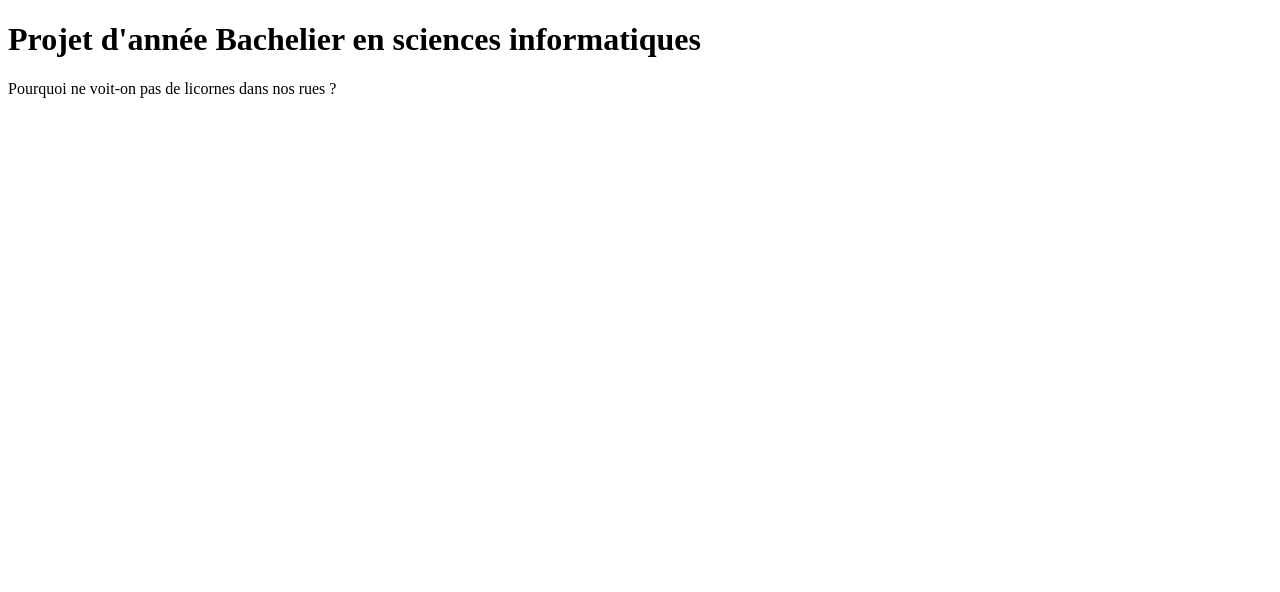
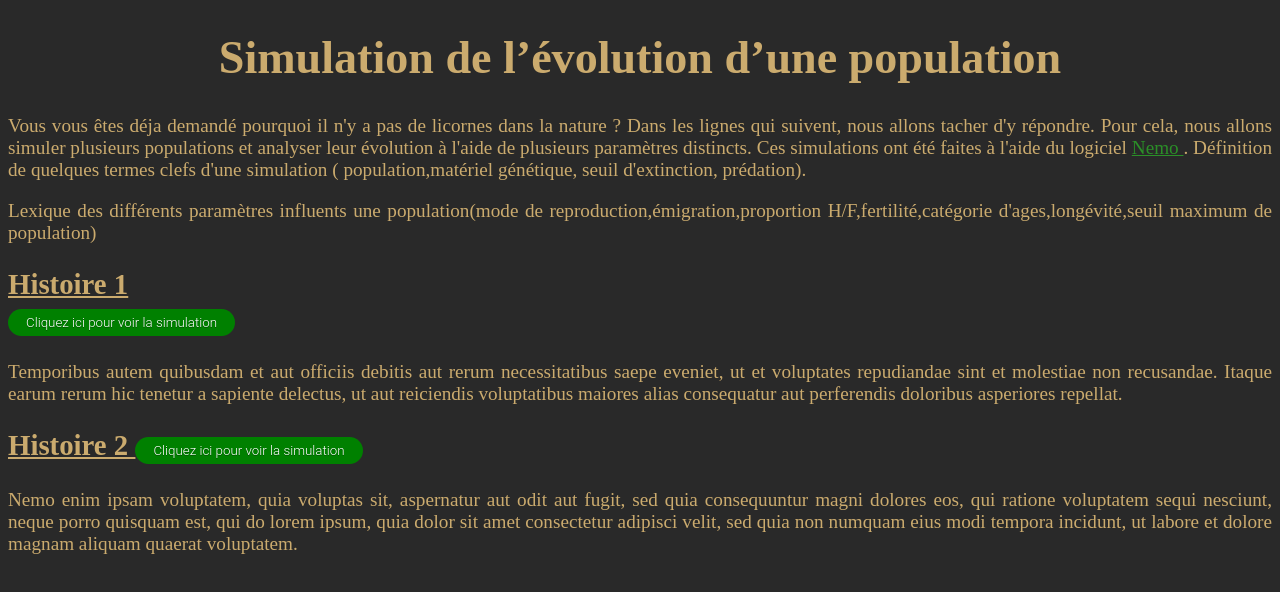
Before and after one commit to INFO-F-308-G9/INFO-F-308-G9.github.io, a plain HTML site: page index.html in a window 1280 px wide. Drawn offline with Linux system fonts and the light colour scheme.

Commit message:
création site web

```diff
--- /dev/null
+++ b/index.css
@@ -0,0 +1,57 @@
+/* On travaille sur la balise body, donc sur TOUTE la page */
+body
+{
+    background-color: rgb(41, 41, 41); /* Le fond de la page sera noir */
+    color:rgb(203,171,110); /* Le texte de la page sera blanc */
+    font-size: 1.2em;
+}
+
+#Refnemo
+{
+    color : rgb(43, 143, 40);
+
+}
+
+p
+{
+    text-align: justify;
+}
+
+h1
+{
+    font-weight: bold;
+    text-align: center;
+    font-size: 2.4em;
+}
+
+h2
+{
+
+    text-decoration:underline;
+}
+
+button{
+    background-color: green;
+    display:inline-block;
+    padding:0.3em 1.2em;
+    margin:0 0.1em 0.1em 0;
+    border:0.16em solid rgba(255,255,255,0);
+    border-radius:2em;
+    box-sizing: border-box;
+    text-decoration:none;
+    font-family:'Roboto',sans-serif;
+    font-weight:300;
+    color:#ffffff;
+    text-shadow: 0 0.04em 0.04em rgba(0,0,0,0.35);
+    text-align:center;
+    transition: all 0.2s;
+    }
+button:hover{
+    border-color: rgb(61, 187, 88);
+    }
+@media all and (max-width:30em){
+    button{
+        display:block;
+        margin:0.2em auto;
+    }
+}
--- a/index.html
+++ b/index.html
@@ -1,7 +1,39 @@
 <!DOCTYPE html>
 <html>
+    <head>
+        <meta charset="utf-8" />
+        <link rel="stylesheet" href="index.css" />
+        <title>Simulations De Population</title>
+    </head>
 <body>
-<h1>Projet d'année Bachelier en sciences informatiques</h1>
-<p>Pourquoi ne voit-on pas de licornes dans nos rues ?</p>
+<h1>Simulation de l’évolution d’une population </h1>
+<p>Vous vous êtes déja demandé pourquoi il n'y a pas de licornes dans la nature ? Dans les lignes qui suivent, nous allons tacher d'y répondre.
+    Pour cela, nous allons simuler plusieurs populations et analyser leur évolution à l'aide de plusieurs paramètres distincts.
+    Ces simulations ont été faites à l'aide du logiciel  <a id="Refnemo" href="https://nemo2.sourceforge.io/">Nemo </a>.
+    Définition de quelques termes clefs d'une simulation ( population,matériel génétique, seuil d'extinction, prédation).</p>
+
+<p>Lexique des différents paramètres influents une population(mode de reproduction,émigration,proportion H/F,fertilité,catégorie d'ages,longévité,seuil maximum de population)</p>
+</p>
+
+<!-- Première méthode pour afficher les histoires -->
+
+
+<h2>Histoire 1  <form action="story_1.html" method="get" target="_blank">
+    <button type="submit">Cliquez ici pour voir la simulation</button> </h2>
+
+<p>Temporibus autem quibusdam et aut officiis debitis aut rerum necessitatibus saepe eveniet, ut et voluptates repudiandae sint et molestiae non recusandae.
+    Itaque earum rerum hic tenetur a sapiente delectus, ut aut reiciendis voluptatibus maiores alias consequatur aut perferendis doloribus asperiores repellat.
+
+
+</p>
+
+<h2>Histoire 2
+<form action="story_2.html" method="get" target="_blank">
+    <button type="submit" class ="button">Cliquez ici pour voir la simulation</button> </h2>
+<p>Nemo enim ipsam voluptatem, quia voluptas sit, aspernatur aut odit aut fugit, sed quia consequuntur magni dolores eos, qui ratione voluptatem sequi nesciunt, neque porro quisquam est, qui do lorem ipsum,
+     quia dolor sit amet consectetur adipisci velit, sed quia non numquam  eius modi tempora incidunt, ut labore et dolore magnam aliquam quaerat voluptatem.
+
+
+</p>
 </body>
 </html>
```
Also changed, not shown: story_1.html (added, +20 -0 lines), story_2.html (added, +22 -0 lines).
